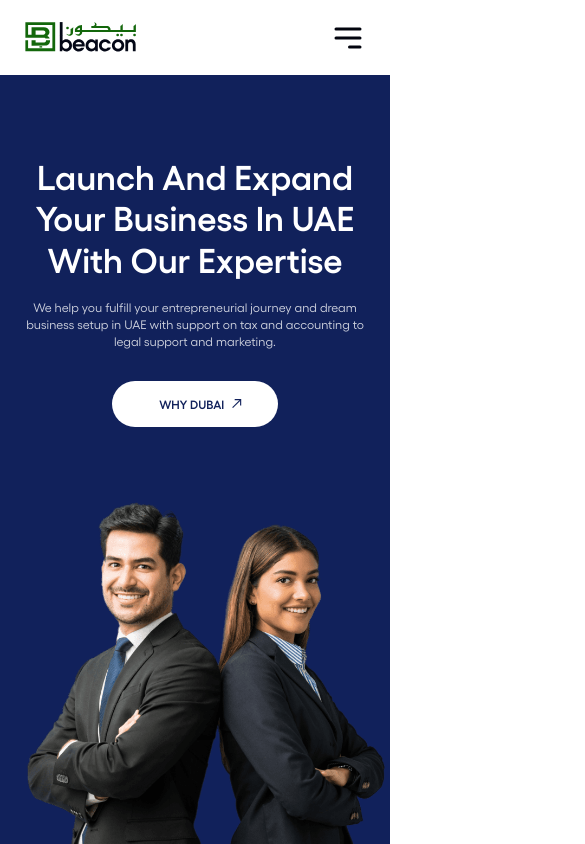
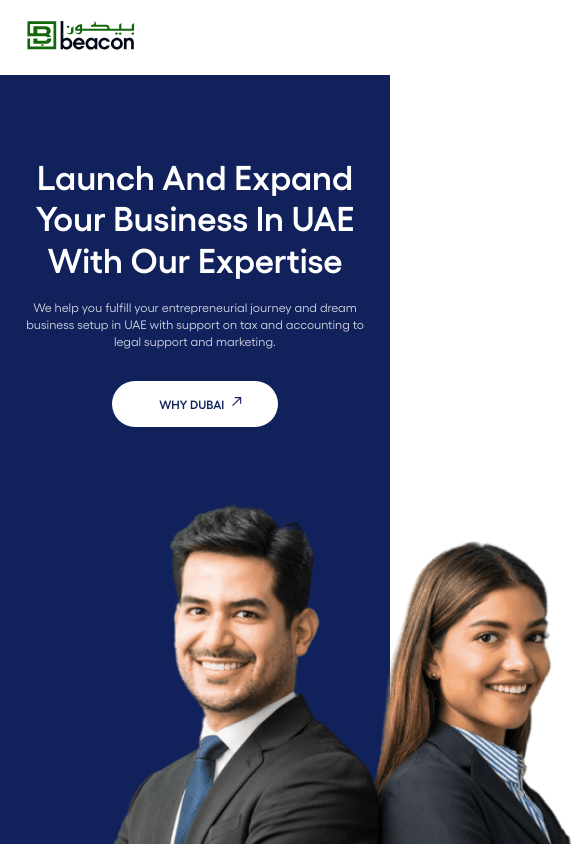
Before and after one commit to lazim-mv/BeaconUAE, a Next.js app: page / in a window 390 px wide. Shown: the top 844 px of the page, 585 px wide, since content can reach past the window. Built offline with nearby package versions, Linux system fonts and the light colour scheme; a web font is replaced by a local one.

Commit message:
v2.0.16 performanceOptimizationAndLoadingScreen

```diff
--- a/src/app/globals.css
+++ b/src/app/globals.css
@@ -1,6 +1,6 @@
-@tailwind base;
+/* @tailwind base;
 @tailwind components;
-@tailwind utilities;
+@tailwind utilities; */
 
 :root {
   --foreground-rgb: 0, 0, 0;
@@ -2244,6 +2244,8 @@ li{
 
   .clientsContainer .businessDesc{
     display: flex;
+    text-align: center;
+    margin: 0 auto;
   }
 
   .clientsContainer .businessContentContainer .businessHeading{
```
